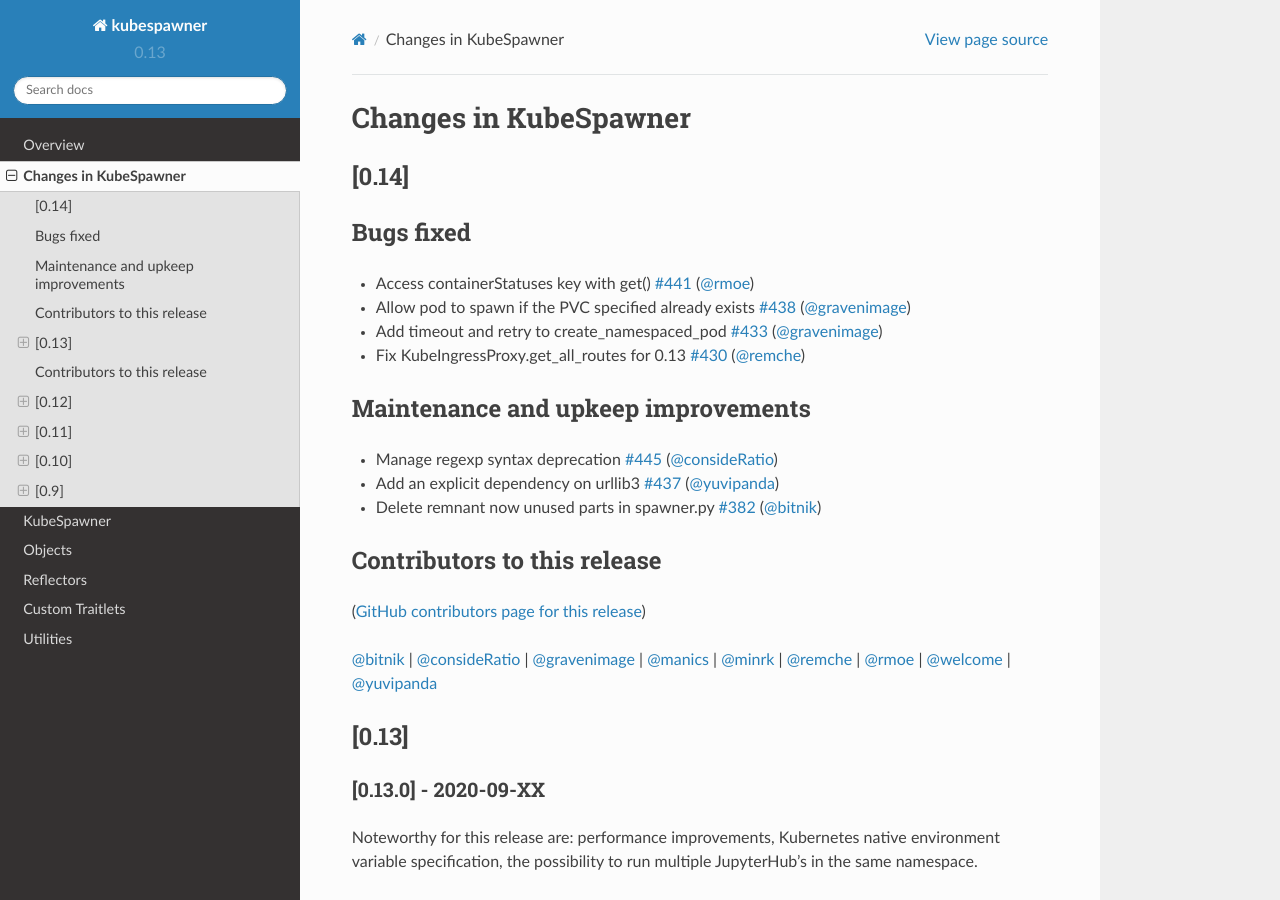
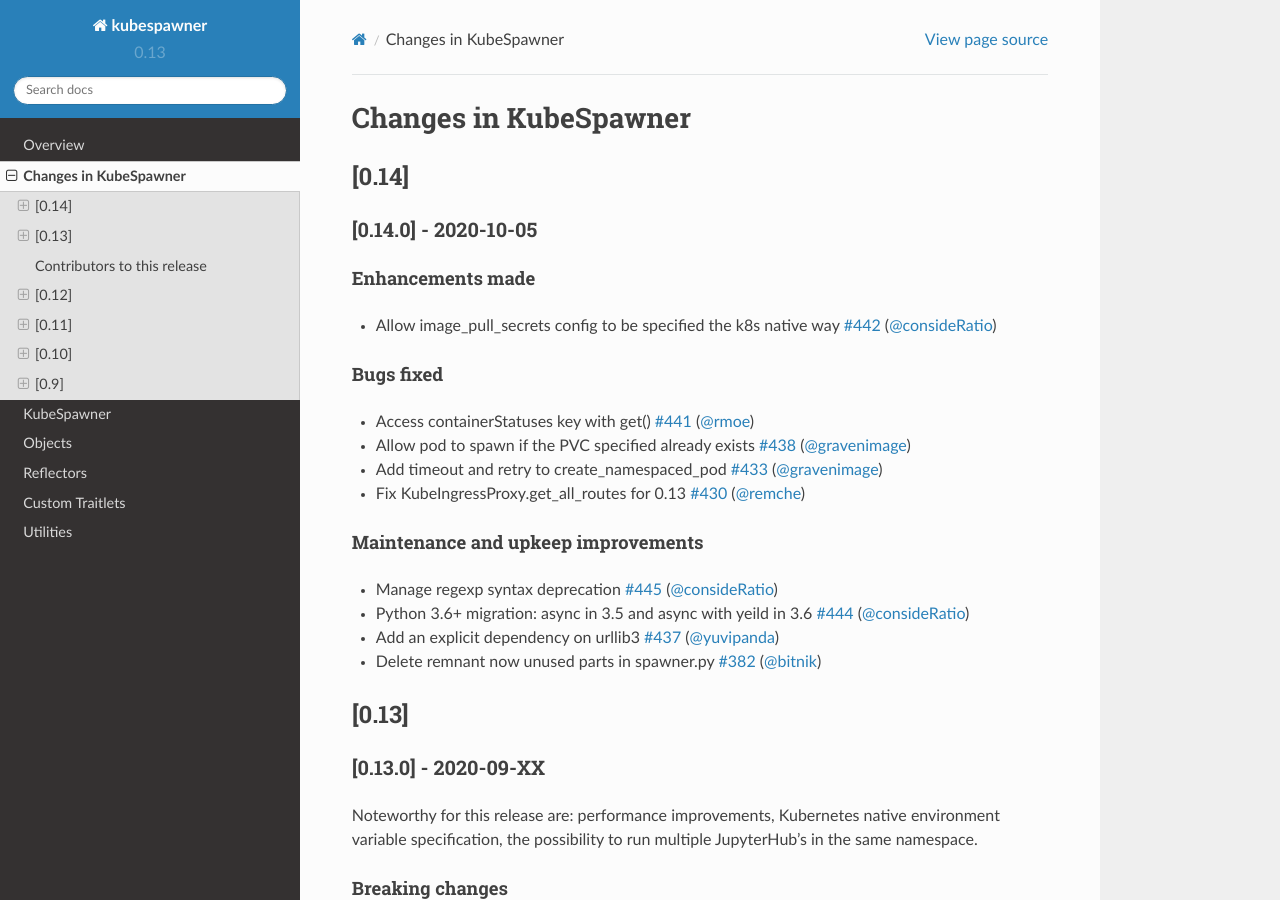
Before and after one commit to jupyterhub/kubespawner, a Sphinx documentation site: the page built from docs/source/changelog.md, in a window 1280 px wide and 900 px high. Built offline with Sphinx 7.4.7 and the Read the Docs theme 2.0.0, drawn with Linux system fonts in a browser that asks for light colours.

Commit message:
changelog: additions for 0.14.0

```diff
--- a/docs/source/changelog.md
+++ b/docs/source/changelog.md
@@ -4,21 +4,22 @@
 
 ## [0.14]
 
-## Bugs fixed
+### [0.14.0] - 2020-10-05
+
+#### Enhancements made
+* Allow image_pull_secrets config to be specified the k8s native way [#442](https://github.com/jupyterhub/kubespawner/pull/442) ([@consideRatio](https://github.com/consideRatio))
+
+#### Bugs fixed
 * Access containerStatuses key with get() [#441](https://github.com/jupyterhub/kubespawner/pull/441) ([@rmoe](https://github.com/rmoe))
 * Allow pod to spawn if the PVC specified already exists [#438](https://github.com/jupyterhub/kubespawner/pull/438) ([@gravenimage](https://github.com/gravenimage))
 * Add timeout and retry to create_namespaced_pod [#433](https://github.com/jupyterhub/kubespawner/pull/433) ([@gravenimage](https://github.com/gravenimage))
 * Fix KubeIngressProxy.get_all_routes for 0.13 [#430](https://github.com/jupyterhub/kubespawner/pull/430) ([@remche](https://github.com/remche))
 
-## Maintenance and upkeep improvements
+#### Maintenance and upkeep improvements
 * Manage regexp syntax deprecation [#445](https://github.com/jupyterhub/kubespawner/pull/445) ([@consideRatio](https://github.com/consideRatio))
+* Python 3.6+ migration: async in 3.5 and async with yeild in 3.6 [#444](https://github.com/jupyterhub/kubespawner/pull/444) ([@consideRatio](https://github.com/consideRatio))
 * Add an explicit dependency on urllib3 [#437](https://github.com/jupyterhub/kubespawner/pull/437) ([@yuvipanda](https://github.com/yuvipanda))
 * Delete remnant now unused parts in spawner.py [#382](https://github.com/jupyterhub/kubespawner/pull/382) ([@bitnik](https://github.com/bitnik))
-
-## Contributors to this release
-([GitHub contributors page for this release](https://github.com/jupyterhub/kubespawner/graphs/contributors?from=2020-09-04&to=2020-10-04&type=c))
-
-[@bitnik](https://github.com/search?q=repo%3Ajupyterhub%2Fkubespawner+involves%3Abitnik+updated%3A2020-09-04..2020-10-04&type=Issues) | [@consideRatio](https://github.com/search?q=repo%3Ajupyterhub%2Fkubespawner+involves%3AconsideRatio+updated%3A2020-09-04..2020-10-04&type=Issues) | [@gravenimage](https://github.com/search?q=repo%3Ajupyterhub%2Fkubespawner+involves%3Agravenimage+updated%3A2020-09-04..2020-10-04&type=Issues) | [@manics](https://github.com/search?q=repo%3Ajupyterhub%2Fkubespawner+involves%3Amanics+updated%3A2020-09-04..2020-10-04&type=Issues) | [@minrk](https://github.com/search?q=repo%3Ajupyterhub%2Fkubespawner+involves%3Aminrk+updated%3A2020-09-04..2020-10-04&type=Issues) | [@remche](https://github.com/search?q=repo%3Ajupyterhub%2Fkubespawner+involves%3Aremche+updated%3A2020-09-04..2020-10-04&type=Issues) | [@rmoe](https://github.com/search?q=repo%3Ajupyterhub%2Fkubespawner+involves%3Armoe+updated%3A2020-09-04..2020-10-04&type=Issues) | [@welcome](https://github.com/search?q=repo%3Ajupyterhub%2Fkubespawner+involves%3Awelcome+updated%3A2020-09-04..2020-10-04&type=Issues) | [@yuvipanda](https://github.com/search?q=repo%3Ajupyterhub%2Fkubespawner+involves%3Ayuvipanda+updated%3A2020-09-04..2020-10-04&type=Issues)
 
 ## [0.13]
 
@@ -26,7 +27,7 @@
 
 Noteworthy for this release are: performance improvements, Kubernetes native environment variable specification, the possibility to run multiple JupyterHub's in the same namespace.
 
-### Breaking changes
+#### Breaking changes
 
 The following changes probably won't break typical usage of KubeSpawner, but could for example break logic to customized the progress page JupyerHub displays while spawning a Kubernetes pod for the user.
 
```
